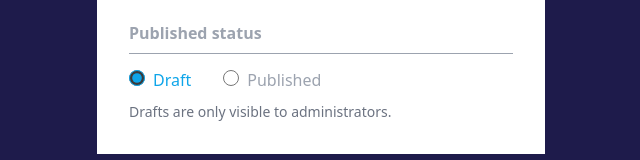
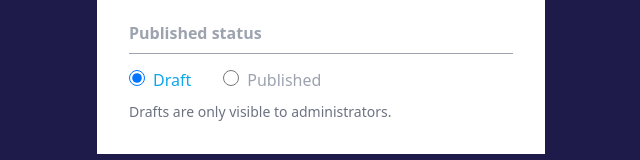
Before and after one commit to Lachicagladiadora/learning-tailwind, a React (Vite) app: page / in a window 1280 px wide. Shown: the part 2166-2326 px from the top of the page, without its empty margins (319-959 px from the left). Built offline with nearby package versions, Linux system fonts and the light colour scheme.

Commit message:
chore: update styles in published-status component

```diff
--- a/src/components/PaymentMethod.jsx
+++ b/src/components/PaymentMethod.jsx
@@ -43,7 +43,7 @@ export const PaymentMethod = () => {
       <div>
         {PayMethod.map(c => (
           <label
-            key={c.label} className={`flex items-center justify-between gap-3 px-5 py-4 rounded-xl border-2 border-white hover:border-gray-100 hover:bg-gray-100 group has-[:checked]:bg-indigo-500`}
+            key={c.label} className={`flex items-center justify-between gap-3 px-5 py-4 rounded-xl border-2 border-white hover:border-gray-100 hover:bg-gray-100 group has-[:checked]:bg-indigo-500 `}
             onClick={() => setCurrentPay(c.label)}
           >
             <div className="h-8 w-8 flex items-center justify-center">
--- a/src/components/PublishedStatus.jsx
+++ b/src/components/PublishedStatus.jsx
@@ -1,9 +1,14 @@
 export const PublishedStatus = () => {
   return (
     <div className='w-[448px] bg-white p-8 text-md text-gray-400'>
-      <legend className="w-full border-b border-b-gray-400 text-gray-400 pb-2 font-semibold">Published status</legend>
-      <input id='draft' type="radio" className="w-4 h-4 my-4 mr-2 form-radio border-slate-300 focus:ring-1 focus:ring-sky-300 accent-sky-500 peer/draft" name="status" checked onChange={() => console.log('hello')} /><label htmlFor="draft" className="text-gray-400 my-4 mr-8 peer-checked/draft:text-sky-500">Draft</label>
-      <input id='published' type="radio" className="w-4 h-4  my-4 from-sky-500 accent-sky-500 mr-2 peer/published text-sky-500" name="status" /><label htmlFor="published" className="text-gray-400 my-4 mr-8 peer-checked/published:text-sky-500">Published</label>
+      <legend className="w-full border-b border-b-gray-400 text-gray-400 pb-2 font-semibold has-[:checked]:ring-sky-200">Published status</legend>
+
+      <input id='draft' type="radio" className="w-4 h-4 my-4 mr-2 border-slate-300 peer/draft checked:border-sky-500" name="status" checked onChange={() => console.log('hello')} />
+      <label htmlFor="draft" className="text-gray-400 my-4 mr-8 peer-checked/draft:text-sky-500">Draft</label>
+
+      <input id='published' type="radio" className="w-4 h-4  my-4  mr-2 peer/published text-sky-500 has-[:checked]:ring-sky-500" name="status" />
+      <label htmlFor="published" className="text-gray-400 my-4 mr-8 peer-checked/published:text-sky-500">Published</label>
+
       <p className="text-sm text-gray-500 hidden peer-checked/draft:block">Drafts are only visible to administrators.</p>
       <p className="text-sm text-gray-500 hidden peer-checked/published:block">Your post will be publicly visible on your site.</p>
     </div >
```
